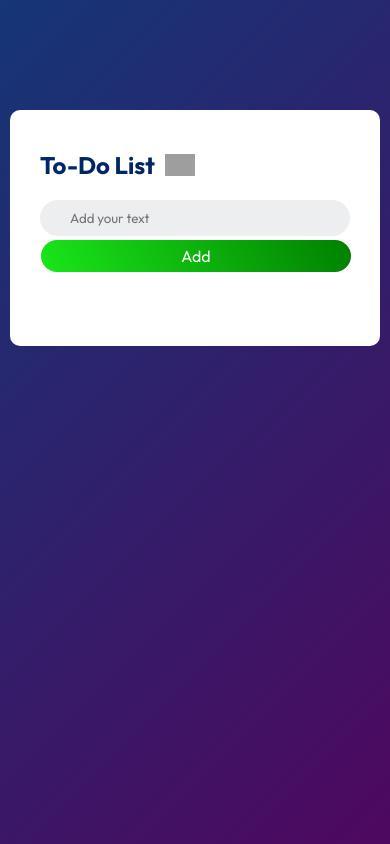
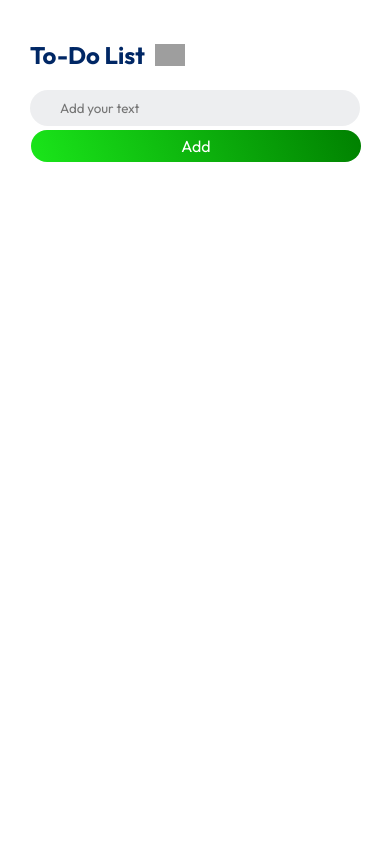
Before and after one commit to hartikteetwal/To-Do-List_app, a plain HTML site: page index.html in a window 390 px wide. Drawn offline with Linux system fonts and the light colour scheme; grey boxes are pictures that could not be loaded.

Commit message:
Update style.css

```diff
--- a/style.css
+++ b/style.css
@@ -70,6 +70,15 @@ button{
         padding: 6px 10px;
         right: -1px;
     }
+    .todo-app{
+        width: 100vw;
+        height: 100vh;
+        margin: 0;
+        border-radius: 0px;
+    }
+    .container{
+        padding: 0;
+    }
 }
 ul li{
     list-style: none;
```
